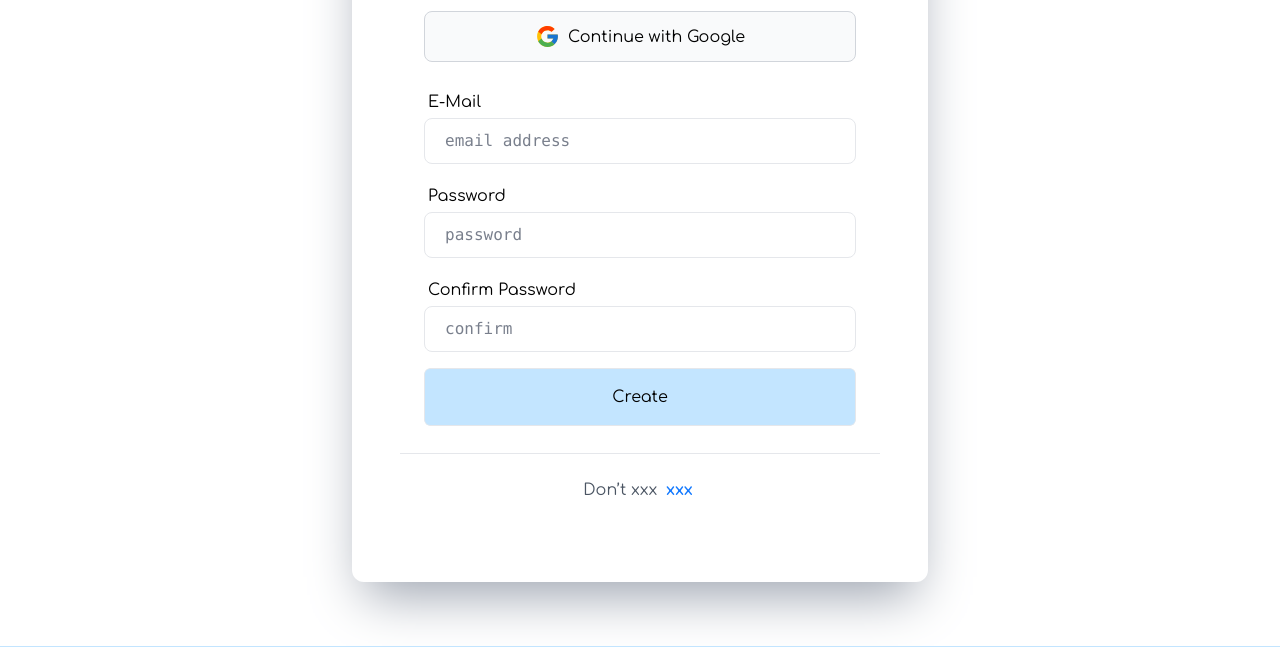
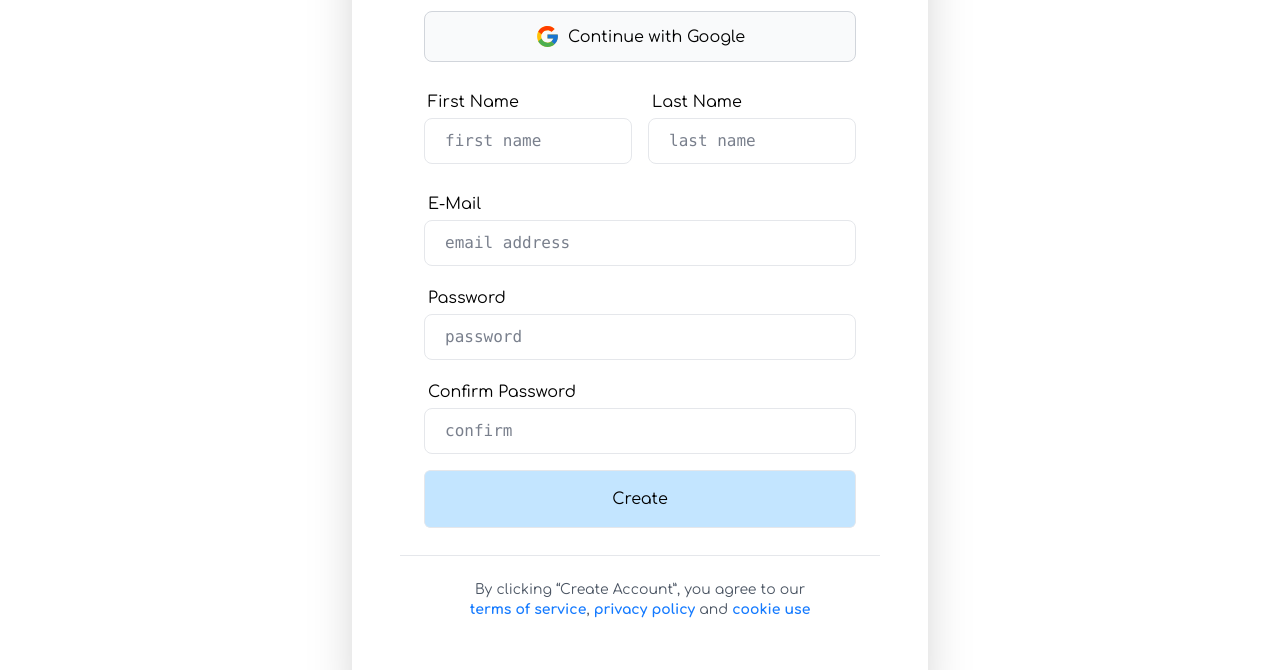
Before and after one commit to Kyrillus/Holistic-Life, a Next.js app: page /register in a window 1280 px wide. Shown: the part 273-943 px from the top of the page. Built offline with nearby package versions, Linux system fonts and the light colour scheme.

Commit message:
privacy policies links

```diff
--- /dev/null
+++ b/pages/cookie-use.tsx
@@ -0,0 +1,11 @@
+import React from 'react';
+
+function CookieUse() {
+    return (
+        <div>
+
+        </div>
+    );
+}
+
+export default CookieUse;
--- /dev/null
+++ b/pages/privacy-policy.tsx
@@ -0,0 +1,11 @@
+import React from 'react';
+
+function PrivacyPolicy() {
+    return (
+        <div>
+
+        </div>
+    );
+}
+
+export default PrivacyPolicy;
--- a/pages/register.tsx
+++ b/pages/register.tsx
@@ -1,5 +1,6 @@
 import React from 'react';
 import {FcGoogle} from 'react-icons/fc'
+import Link from "next/link";
 
 function Register() {
     return (
@@ -7,7 +8,7 @@ function Register() {
             <div className="container relative z-10 mx-auto px-4">
                 <div className="-m-6 flex flex-wrap">
                     <div className="w-full p-6">
-                        <div className="mx-auto rounded-xl py-20 text-center dark:bg-slate-800 shadow-gray-400 dark:shadow-black shadow-2xl md:max-w-xl">
+                        <div className="mx-auto rounded-xl py-20 text-center md:dark:bg-slate-800 shadow-gray-400 dark:shadow-black md:shadow-2xl md:max-w-xl">
                             <h2 className="font-heading pb-10 text-3xl font-bold text-prussianBlue dark:text-white">Create your
                                 account</h2>
                             <div className="-m-2 mx-auto mb-5 flex max-w-md flex-wrap">
@@ -18,6 +19,21 @@ function Register() {
                                         <p className="font-medium dark:text-white transition-[color] duration-1000">Continue with Google</p>
                                     </div>
                                 </div>
+                                <div className="flex flex-row">
+                                    <div className="w-full p-2 pt-4 w-1/2">
+                                        <p className="p-1 text-start font-medium">First Name</p>
+                                        <input
+                                            className="w-full dark:bg-black monoFont placeholder:opacity-90 hover:placeholder:opacity-70 rounded-lg border border-gray-200 bg-white px-5 py-2.5 text-gray-500 placeholder-gray-500 hover:border-sky-500 outline-none focus:border-sky-500"
+                                            type="text" placeholder="first name" name="firstname"/>
+                                    </div>
+                                    <div className="w-full p-2 pt-4 w-1/2">
+                                        <p className="p-1 text-start font-medium">Last Name</p>
+                                        <input
+                                            className="w-full dark:bg-black monoFont placeholder:opacity-90 hover:placeholder:opacity-70 rounded-lg border border-gray-200 bg-white px-5 py-2.5 text-gray-500 placeholder-gray-500 hover:border-sky-500 outline-none focus:border-sky-500"
+                                            type="text" placeholder="last name" name="lastname"/>
+                                    </div>
+                                </div>
+
                                 <div className="w-full p-2 pt-4">
                                     <p className="p-1 text-start font-medium">E-Mail</p>
                                     <input
@@ -38,7 +54,7 @@ function Register() {
                                     </div>
                                     <input
                                         className="w-full dark:bg-black monoFont placeholder:opacity-90 hover:placeholder:opacity-70 rounded-lg border border-gray-200 bg-white px-5 py-2.5 text-gray-500 placeholder-gray-500 hover:border-sky-500 outline-none focus:border-sky-500"
-                                        type="password" placeholder="confirm" name="confirm"/>
+                                        type="password" autoComplete="off" placeholder="confirm" name="confirm"/>
                                 </div>
                                 <div className="w-full p-2">
                                     <div className="group relative">
@@ -57,10 +73,14 @@ function Register() {
                                 </div>
                             </div>
                             <div className="border-t p-2 pt-6 w-5/6 mx-auto px-2 -m-2"/>
-                            <p className="font-regular text-gray-600 dark:text-white">
-                                <span>Don&rsquo;t xxx </span>
-                                <a className="text-blueCrayola rounded-lg p-1 font-bold pl-1" href="#">xxx</a>
-                            </p>
+                            <div className="px-20">
+                                <p className="font-regular text-sm text-gray-600 dark:text-white">
+                                    <span>By clicking “Create Account”, you agree to our <br/>
+                                        <Link href={"/terms-of-service"}> <a className="text-blueCrayola rounded-lg font-bold" target="_blank">terms of service</a></Link>,
+                                        <Link href={"/privacy-policy"}> <a className="text-blueCrayola rounded-lg font-bold" target="_blank"> privacy policy</a></Link> and
+                                        <Link href={"/cookie-use"}> <a className="text-blueCrayola rounded-lg font-bold" target="_blank"> cookie use</a></Link></span>
+                                </p>
+                            </div>
                         </div>
                     </div>
                 </div>
--- /dev/null
+++ b/pages/terms-of-service.tsx
@@ -0,0 +1,11 @@
+import React from 'react';
+
+function TermsOfService() {
+    return (
+        <div>
+
+        </div>
+    );
+}
+
+export default TermsOfService;
--- a/types/vars.ts
+++ b/types/vars.ts
@@ -9,7 +9,7 @@ export const navItems = [
 ];
 
 export const socialIcons = [
-    {file: "google_contact", name:"contact", height: "14", link: "https://admin.holistic-life.dev/uploads/vcard_caf44300aa.vcf"},
+    {file: "google_contact", name:"contact", height: "14", link: "https://admin.holistic-life.dev/uploads/vcard_f96bea270f.vcf"},
     {file: "gmail", name:"e-mail", height: "10", link: "mailto:contact@holistic-life.dev"},
     {file: "linkedin", name:"linkedin", height: "12", link: "https://www.linkedin.com/in/reyan-zein-11506225b", newTab: true},
     // {file: "whatsapp", name:"whatsapp", height: "18"},
```
